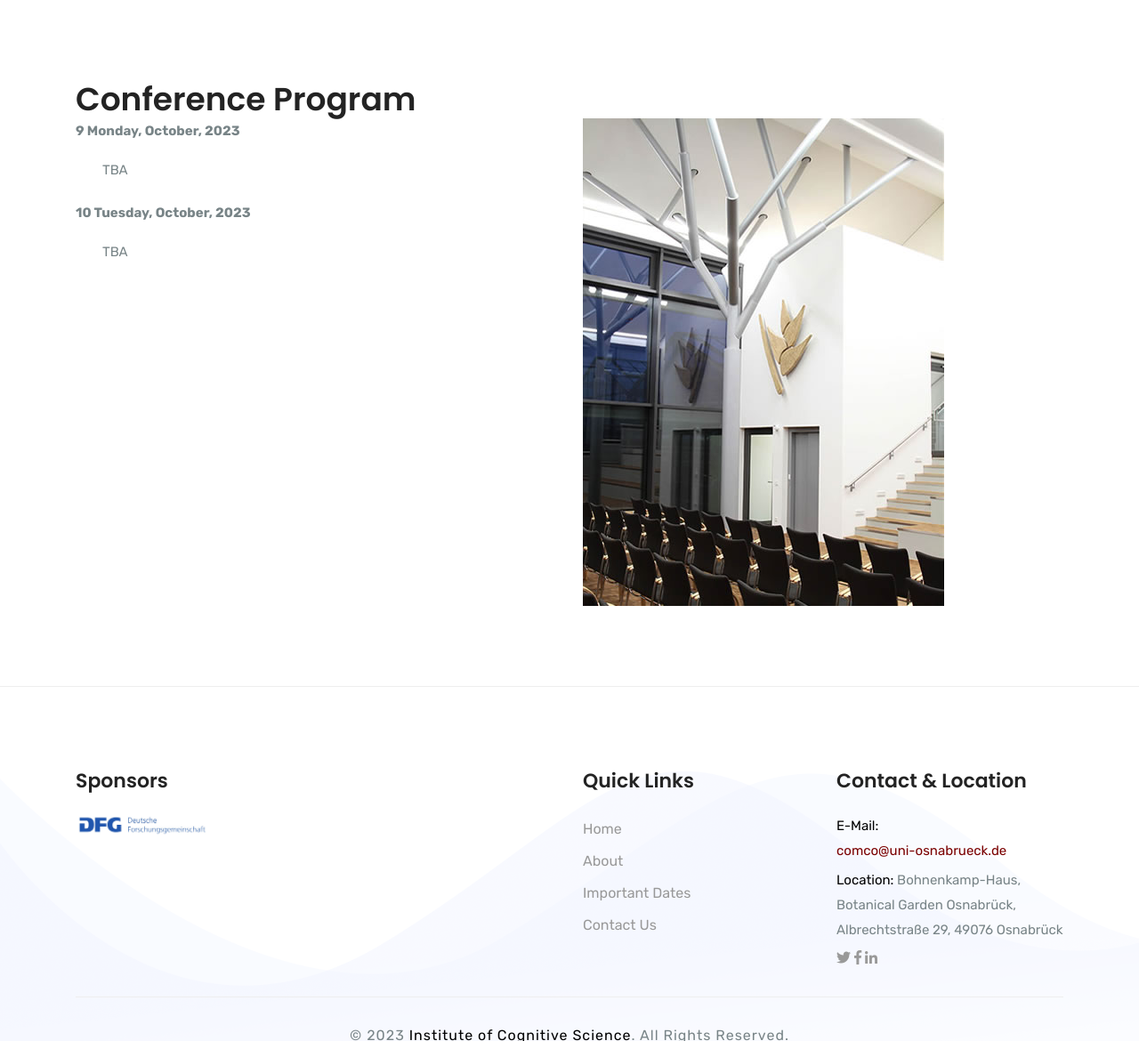
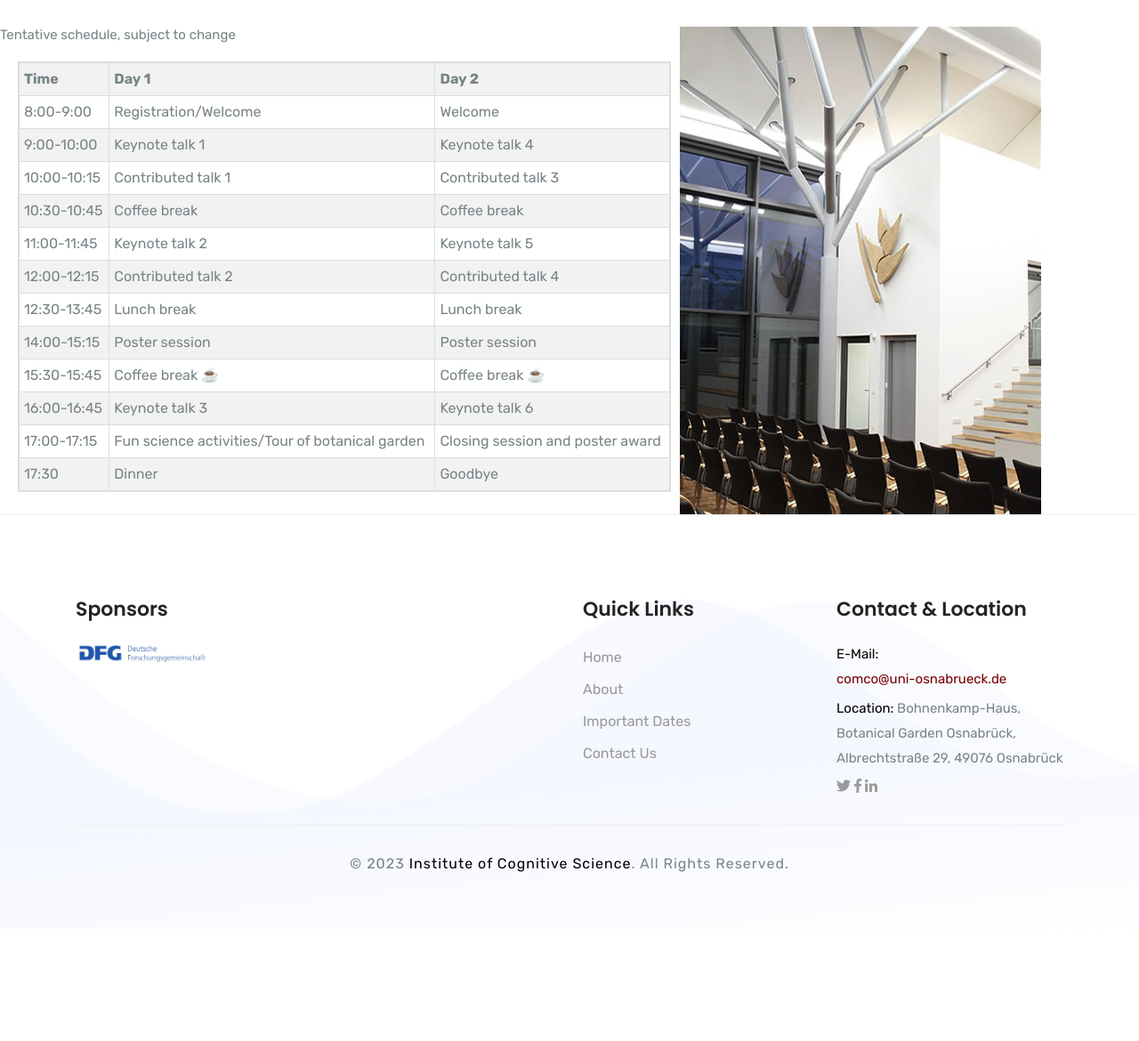
Before and after one commit to comco23/comco23.github.io, a Jekyll site: the page built from program.html, in a window 1280 px wide and 1400 px high, scrolled down 336 px. Shown: the part 230-1400 px from the top of the window at 89% size. Built offline with Jekyll 4.4.1, drawn with Linux system fonts in a browser that asks for light colours; after the commit the page ends 1610 px from its top, so only the background shows below that.

Commit message:
added the program schedule

```diff
--- a/assets/css/style.css
+++ b/assets/css/style.css
@@ -1580,3 +1580,56 @@ BLOG SINGLE
       .logo-wrapper:hover .grayscale {
 	display: none;
       }
+
+/* ==================================
+PROGRAM
+=====================================*/
+
+/* Styling for the conference program */
+.program-container {
+	margin-top: 30px;
+	max-width: 800px;
+}
+
+.program-grid {
+	width: 100%;
+	margin-left: 20px; /* Added 'px' unit */
+	margin-right: 20px; /* Added 'px' unit */
+	border: 2px solid #ddd;
+}
+
+.program-grid th,
+.program-grid td {
+	padding: 5px;
+	border: 1px solid #ddd;
+}
+
+.program-grid th {
+	background-color: #f2f2f2;
+}
+
+.program-grid tbody tr:nth-child(even) {
+	background-color: #f2f2f2; /* Highlight for even rows */
+}
+
+
+/* Hover effect for rows and columns */
+.program-grid tbody tr:hover {
+	background-color: #e0e0e0;
+}
+
+.program-grid th:hover {
+	background-color: #d0d0d0;
+}
+
+/* Responsive design for smaller screens */
+@media screen and (max-width: 600px) {
+	.program-grid {
+		font-size: 14px;
+	}
+
+	.program-grid th,
+	.program-grid td {
+		padding: 8px;
+	}
+}
--- a/program.html
+++ b/program.html
@@ -11,52 +11,87 @@ permalink: /program
 
 </style>
 
-<style>
-	.program-item {
-		margin-bottom: 20px;
-	}
+<!-- CONFERENCE PROGRAM START -->
 
-	.program-time {
-		font-weight: bold;
-	}
-
-	.program-event {
-		margin-left: 30px;
-	}
-
-	/* Additional styles for the images */
-	.program-image {
-		max-width: 100%;
-		height: auto;
-	}
-</style>
-
-<!-- CONFERENCE PROGRAM START -->
-<section class="section-padding">
-	<div class="container">
 <div class="row">
-			<div class="col-lg-12 col-md-12 col-sm-12">
-				<h2>Conference Program</h2>
+          <div class="col-lg-7 col-md-7 col-sm-7 m-auto">
+	<p>Tentative schedule, subject to change</p>
+          <!-- Your program table here -->
+          <table class="program-grid">
+            <thead>
+              <tr>
+                <th>Time</th>
+                <th>Day 1</th>
+                <th>Day 2</th>
+              </tr>
+            </thead>
+            <tbody>
+              <tr>
+                <td>8:00-9:00</td>
+                <td>Registration/Welcome</td>
+                <td> Welcome</td>
+              </tr>
+              <tr>
+                <td>9:00-10:00</td>
+                <td>Keynote talk 1</td>
+                <td>Keynote talk 4</td>
+              </tr>
+              <tr>
+                <td>10:00-10:15</td>
+                <td>Contributed talk 1</td>
+                <td>Contributed talk 3</td>
+              </tr>
+              <tr>
+                <td>10:30-10:45</td>
+                <td>Coffee break</td>
+                <td>Coffee break</td>
+              </tr>
+              <tr>
+                <td>11:00-11:45</td>
+                <td>Keynote talk 2</td>
+                <td>Keynote talk 5</td>
+              </tr>
+              <tr>
+                <td>12:00-12:15</td>
+                <td>Contributed talk 2</td>
+                <td>Contributed talk 4</td>
+              </tr>
+              <tr>
+                <td>12:30-13:45</td>
+                <td>Lunch break</td>
+                <td>Lunch break</td>
+              </tr>
+              <tr>
+                <td>14:00-15:15</td>
+                <td>Poster session</td>
+                <td>Poster session</td>
+              </tr>
+              <tr>
+                <td>15:30-15:45</td>
+                <td>Coffee break ☕️</td>
+                <td>Coffee break ☕️</td>
+              </tr>
+              <tr>
+                <td>16:00-16:45</td>
+                <td>Keynote talk 3</td>
+                <td>Keynote talk 6</td>
+              </tr>
+              <tr>
+                <td>17:00-17:15</td>
+                <td>Fun science activities/Tour of botanical garden</td>
+                <td>Closing session and poster award</td>
+              </tr>
+              <tr>
+                <td>17:30</td>
+                <td>Dinner</td>
+                <td>Goodbye</td>
+              </tr>
+              <!-- Add more rows as needed -->
+            </tbody>
+          </table>
+</div>
+<div class="col-lg-5 col-md-5 col-sm-5" style="margin-top: 30px;">
+    <img src="assets/img/about/about-11.jpg" alt="Program Image" class="program-image" style="max-width: 100%; height: auto;">
 </div>
 </div>
-		<div class="row">
-			<div class="col-lg-6 col-md-6 col-sm-12">
-				<div class="program-item">
-					<p class="program-time">9 Monday, October, 2023</p>
-					<p class="program-event">TBA</p>
-				</div>
-				<div class="program-item">
-					<p class="program-time">10 Tuesday, October, 2023</p>
-					<p class="program-event">TBA</p>
-				</div>
-				<!-- Add more program items as needed -->
-			</div>
-			<div class="col-lg-6 col-md-6 col-sm-12">
-				<!-- Add images here -->
-				<img src="assets/img/about/about-11.jpg" alt="Program Image 1" class="program-image">
-				<!-- Add more images as needed -->
-			</div>
-		</div>
-	</div>
-</section>
 <!-- CONFERENCE PROGRAM END -->
```
Lines whose indentation alone changed are shown as unchanged.
